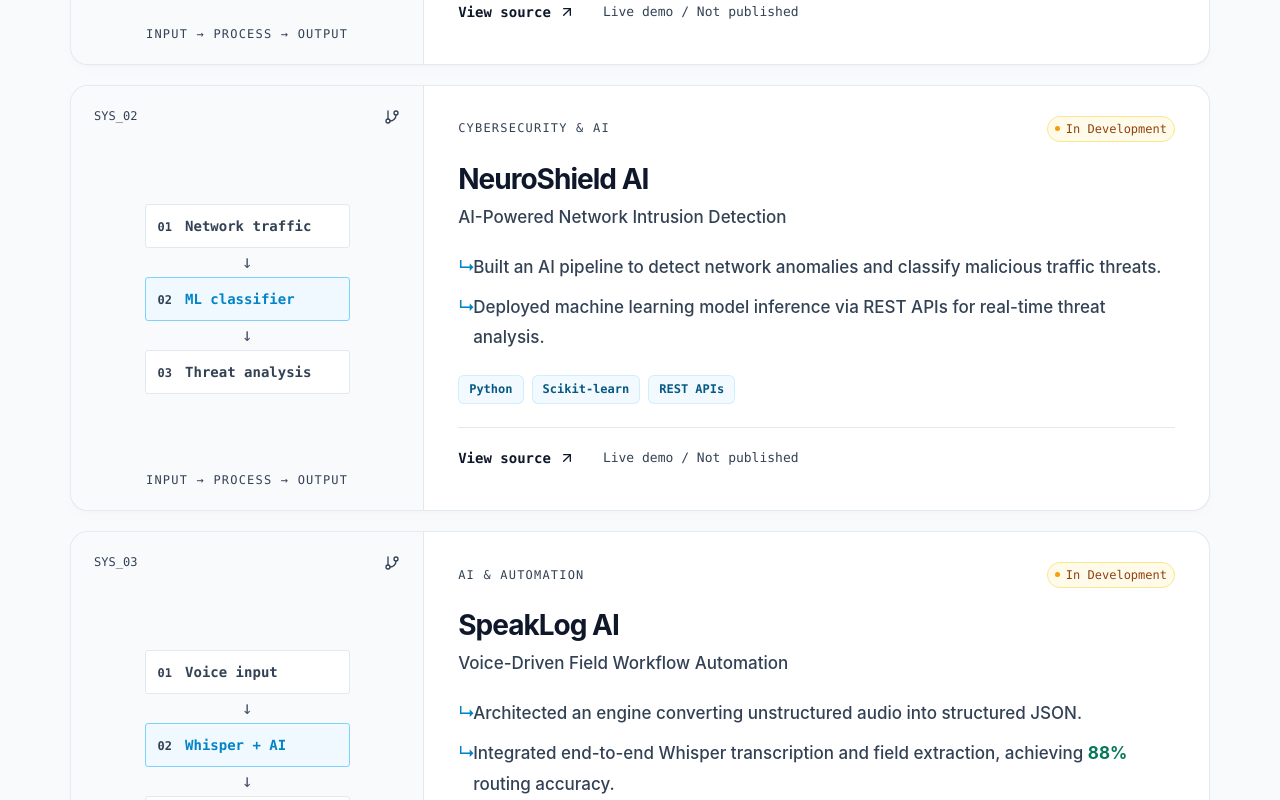
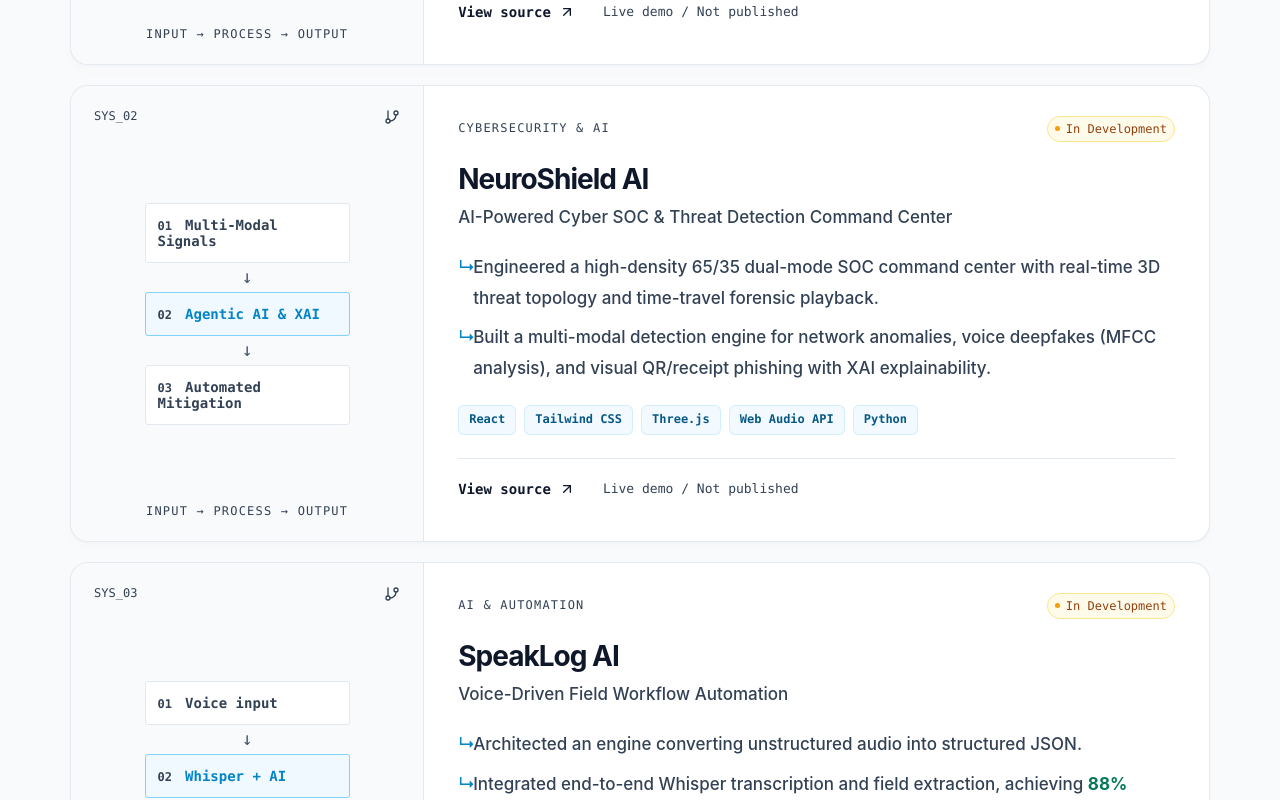
Before and after one commit to adithyadiwanad-sudo/adithya-portfolio, a React (Vite) app: page / in a window 1280 px wide. Shown: the part 1549-2349 px from the top of the page. Built offline with nearby package versions, Linux system fonts and the light colour scheme.

Commit message:
updates in project section

```diff
--- a/src/data.js
+++ b/src/data.js
@@ -78,19 +78,19 @@ export const projects = [
   name: "NeuroShield AI",
   featured: true,
   showcaseOrder: 2,
-    pipeline: ["Network traffic", "ML classifier", "Threat analysis"],
-    subtitle: "AI-Powered Network Intrusion Detection",
+  pipeline: ["Multi-Modal Signals", "Agentic AI & XAI", "Automated Mitigation"],
+  subtitle: "AI-Powered Cyber SOC & Threat Detection Command Center",
   category: "CYBERSECURITY & AI",
   status: "In Development",
-    stack: ["Python", "Scikit-learn", "REST APIs"],
+  stack: ["React", "Tailwind CSS", "Three.js", "Web Audio API", "Python"],
   bullets: [
-      "Built an AI pipeline to detect network anomalies and classify malicious traffic threats.",
-      "Deployed machine learning model inference via REST APIs for real-time threat analysis.",
+    "Engineered a high-density 65/35 dual-mode SOC command center with real-time 3D threat topology and time-travel forensic playback.",
+    "Built a multi-modal detection engine for network anomalies, voice deepfakes (MFCC analysis), and visual QR/receipt phishing with XAI explainability."
   ],
   github: "https://github.com/adithyadiwanad-sudo/NeuroShield-AI-Platform",
   createdAt: "2026-09-05T11:34:56Z",
   demo: null,
-    icon: "layers",
+  icon: "shield-alert"
 },
   {
     name: "Student Performance Predictor",
```
Lines whose indentation alone changed are shown as unchanged.
